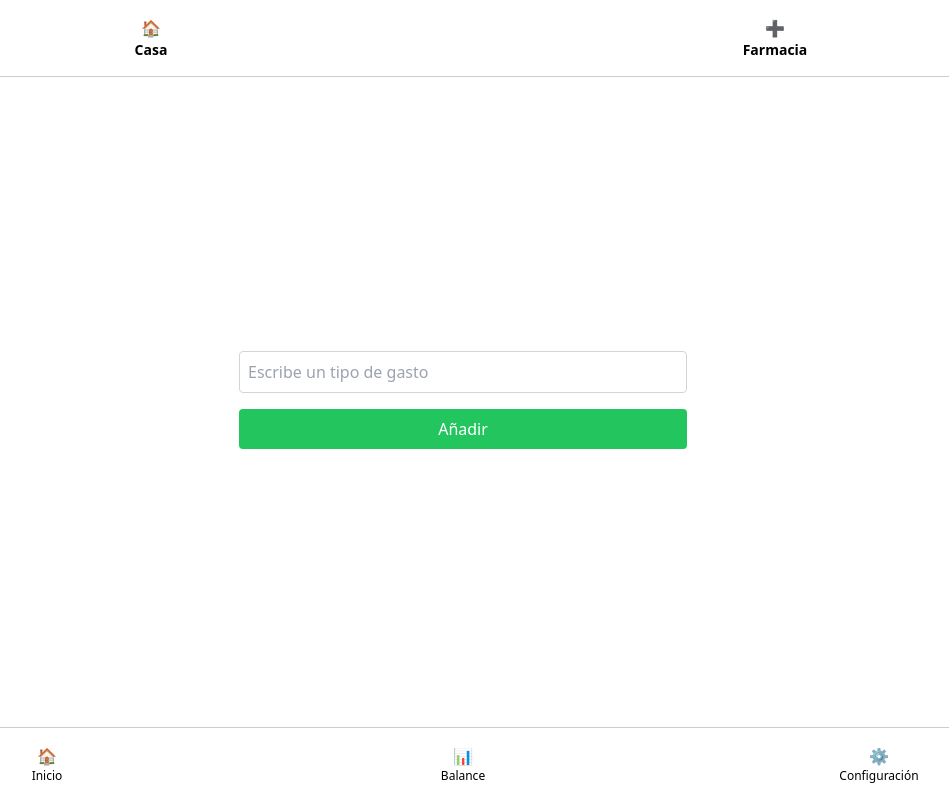
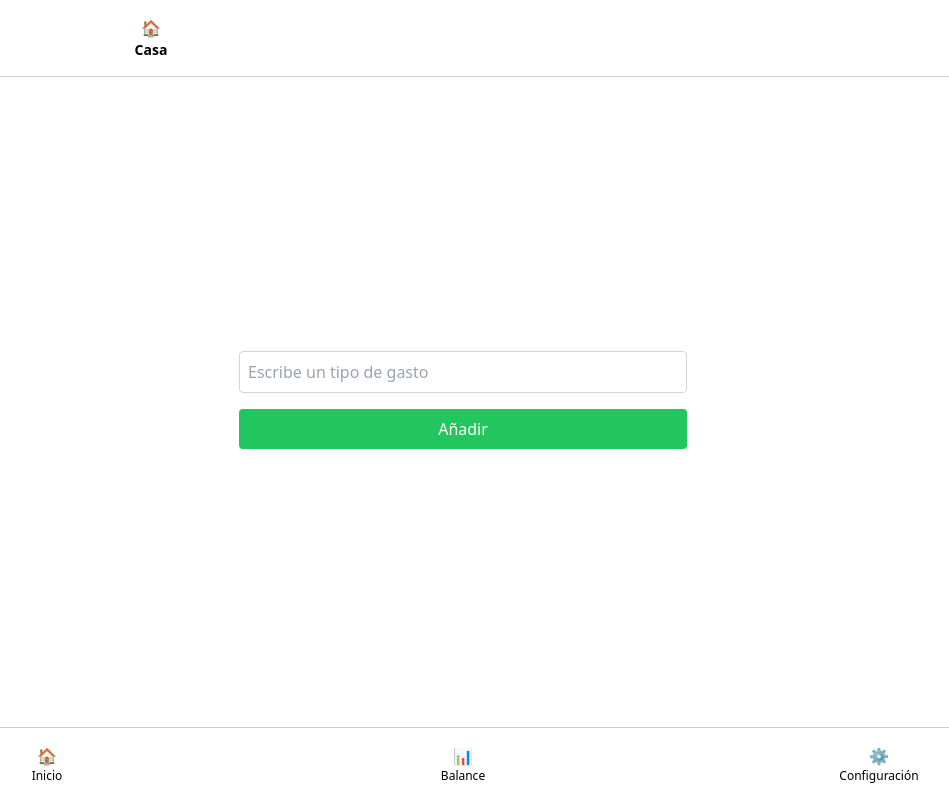
Before and after one commit to TomyQB/home-balance, a Vue app: page /config in a window 1280 px wide. Shown: the whole page, without its empty margins (177-1126 px from the left). Built offline with nearby package versions, Linux system fonts and the light colour scheme; no server answers; sample sign-in values are in the browser's storage; what vuefire would draw is missing.

Commit message:
Add nacho y cris

```diff
--- a/src/components/Header.vue
+++ b/src/components/Header.vue
@@ -6,16 +6,23 @@
         <span class="text-sm font-semibold">Casa</span>
       </router-link>
 
-      <!-- Botón de Farmacia -->
-      <router-link to="/farmacia" class="header-item">
-        <span>➕</span>
-        <span class="text-sm font-semibold">Farmacia</span>
-      </router-link>
+          <!-- Botón de Farmacia (solo usuario 1) -->
+          <router-link
+            v-if="userStore.user === 1"
+            to="/farmacia"
+            class="header-item"
+          >
+            <span>➕</span>
+            <span class="text-sm font-semibold">Farmacia</span>
+          </router-link>
     </header>
   </template>
 
   <script setup>
   import { RouterLink } from 'vue-router'
+  import { useUserStore } from '../stores/useUserStore'
+
+  const userStore = useUserStore()
   </script>
 
   <style scoped>
--- a/src/stores/useUserStore.js
+++ b/src/stores/useUserStore.js
@@ -16,6 +16,8 @@ export const useUserStore = defineStore('user', {
             this.user = 2 // Usuario autenticado pero no es el administrador
           } else if (user.email === 'felipemu.rodriguez@gmail.com') {
             this.user = 3; // Usuario autenticado pero no es el administrador
+          } else if (user.email === 'cristinadelgadogonzalvez@gmail.com' || user.email === 'nacho.victoria.sanes77@gmail.com') {
+            this.user = 4; // Usuario autenticado pero no es el administrador
           }
           console.log('Usuario autenticado:', user.email) // Depuración: Verificar el usuario autenticado
         } else {
--- a/src/views/LoginView.vue
+++ b/src/views/LoginView.vue
@@ -12,7 +12,9 @@ const login = async () => {
     if (user.email === 'lafarmacia47@gmail.com'
       || user.email === 'montialvo@gmail.com'
       || user.email === 'josemanuelc1b@gmail.com'
-      || user.email === 'felipemu.rodriguez@gmail.com') {
+      || user.email === 'felipemu.rodriguez@gmail.com'
+      || user.email === 'cristinadelgadogonzalvez@gmail.com'
+      || user.email === 'nacho.victoria.sanes77@gmail.com') {
       // Login permitido
       console.log('Bienvenido:', user.displayName)
       router.push({ name: 'home' }) // Redirige a la página de lista de revisiones
```
